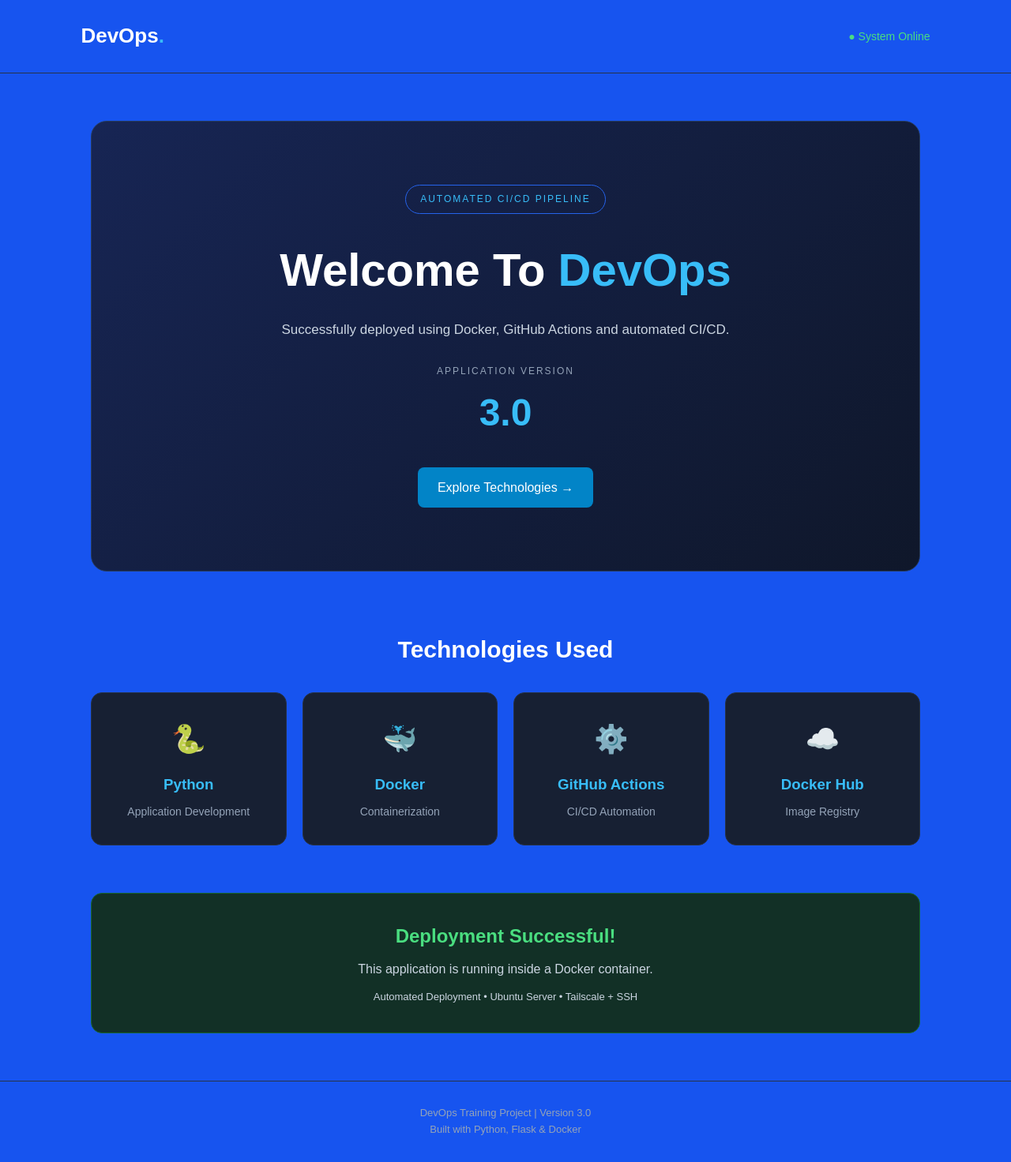
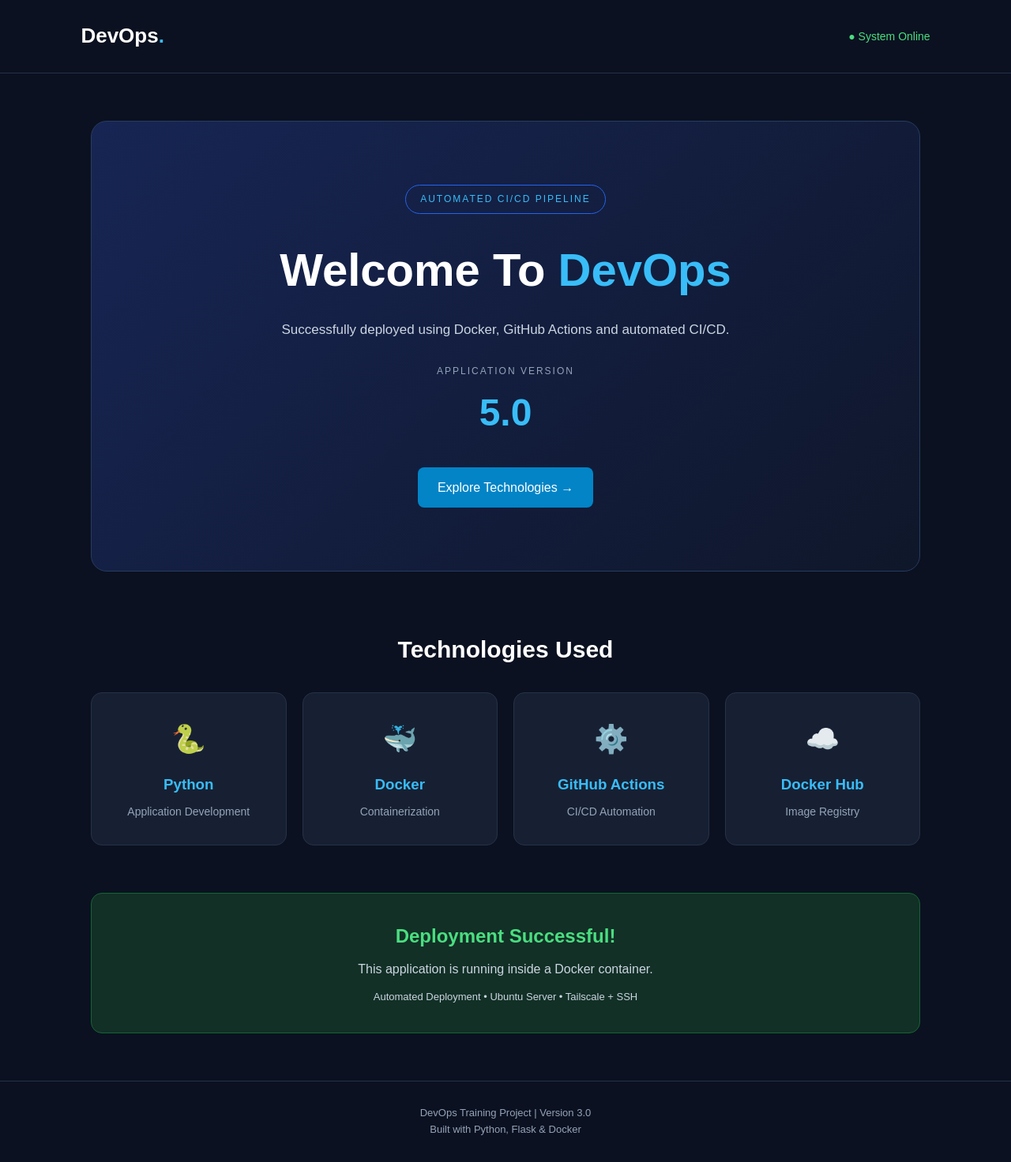
Before and after one commit to waleednemer/devops-training, a Flask app: page / in a window 1280 px wide. Shown: the whole page at 79% size. Run offline with Flask 3, Linux system fonts and the light colour scheme.

Commit message:
Add V5 updates

```diff
--- a/static/style.css
+++ b/static/style.css
@@ -6,7 +6,7 @@
 
 body {
     font-family: Arial, sans-serif;
-    background: #1754ef;
+    background: #0b1120;
     color: #ffffff;
     line-height: 1.6;
 }
--- a/templates/index.html
+++ b/templates/index.html
@@ -27,7 +27,7 @@
 
             <div class="version">
                 <span>APPLICATION VERSION</span>
-                <strong>3.0</strong>
+                <strong>5.0</strong>
             </div>
 
             <a href="#technologies" class="btn">Explore Technologies →</a>
```
